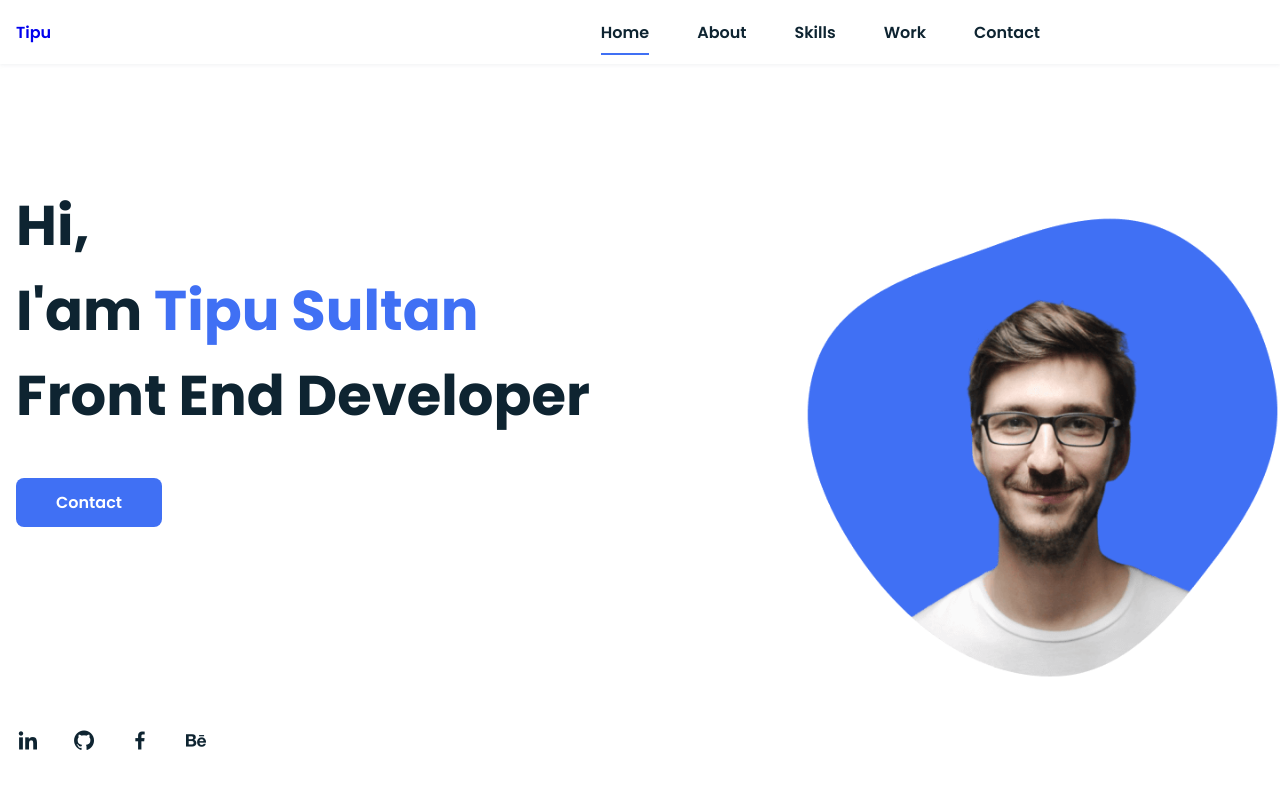
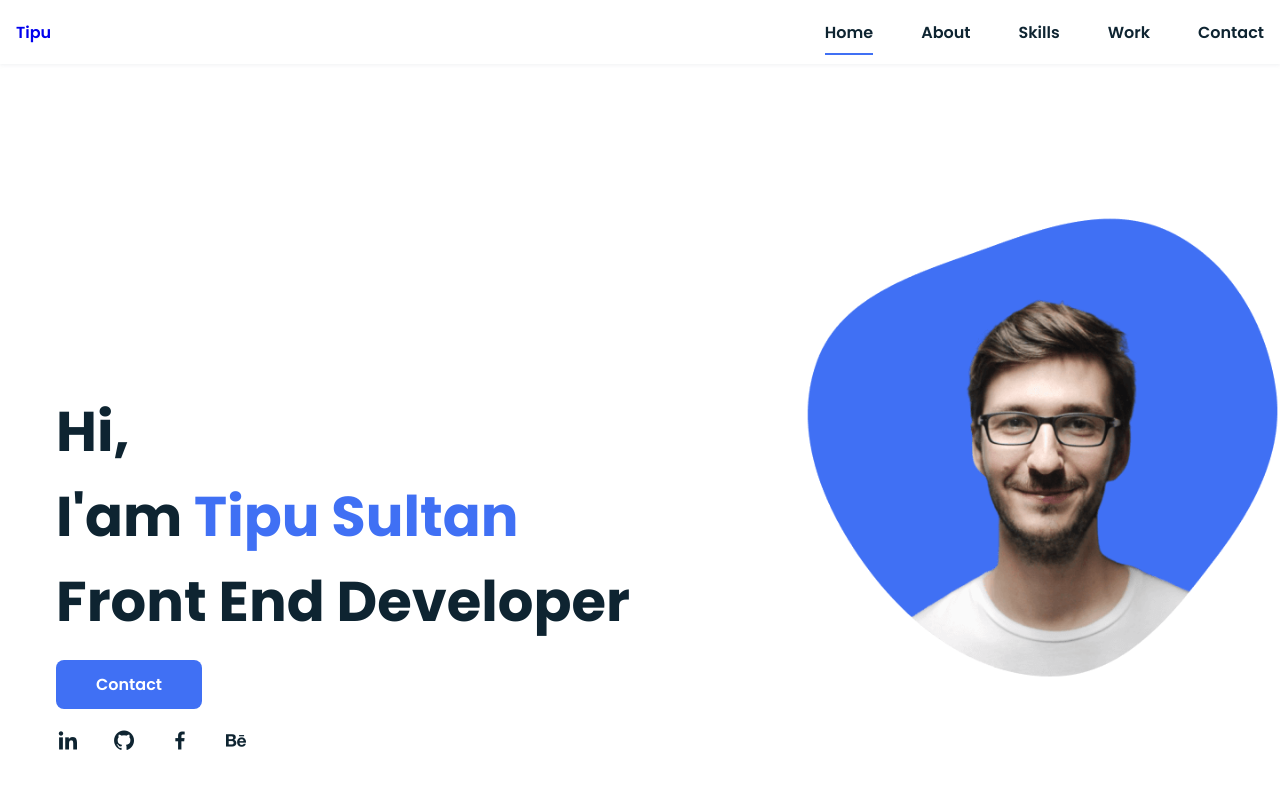
Before and after one commit to sultan288/Project-2_portfolio_html_css_js, a plain HTML site: page index.html in a window 1280 px wide. Shown: the top 804 px of the page. Drawn offline with nearby package versions, Linux system fonts and the light colour scheme.

Commit message:
update4dec

```diff
--- a/assets/css/styles.css
+++ b/assets/css/styles.css
@@ -108,7 +108,7 @@ img{
 }
 
 .bd-grid{
-    max-width: 1024px;
+    max-width: auto;
     display: grid;
     grid-template-columns: 100%;
     grid-column-gap: 2rem;
@@ -199,10 +199,12 @@ img{
 }
 .home__data{
     align-self: center;
+    margin-left: var(--mb-5);
 }
 .home__title{
     font-size: var(--big-font-size);
-    margin-bottom: var(--mb-5);
+    margin-bottom: var(--mb-2);
+    margin-top: var(--mb-1);
 }
 .home__title-color{
     color: var(--first-color);
@@ -210,6 +212,7 @@ img{
 .home__social{
     display: flex;
     flex-direction: column;
+    margin-top: var(--mb-2);
 }
 .home__social-icon{
     width: max-content;
--- a/assets/js/main.js
+++ b/assets/js/main.js
@@ -39,7 +39,8 @@ const sr = ScrollReveal({
 });
 
 // =====Scroll Home===
-sr.reveal('.home__title',{});
+sr.reveal('.home__title',{})
+sr.reveal('.home__img',{})
 sr.reveal('.button',{delay: 200});
 sr.reveal('home__img', {delay: 200});
 sr.reveal('home__social-icon',{interval: 200});
--- a/index.html
+++ b/index.html
@@ -47,15 +47,17 @@
             <section class="home bd-grid" id="home">
                <div class="home__data">
                     <h1 class="home__title"> Hi, <br> I'am <span class="home__title-color">Tipu Sultan</span><br> Front End Developer</h1>
-                    <a href="#" class="button">Contact</a>
+                    <a href="#contact" class="button">Contact</a>
+
+                    <div class="home__social">
+                        <a href="#" class="home__social-icon"><i class='bx bxl-linkedin' ></i></a>
+                        <a href="#" class="home__social-icon"><i class='bx bxl-github'></i></a>
+                        <a href="#" class="home__social-icon"><i class='bx bxl-facebook' ></i></a>
+                        <a href="#" class="home__social-icon"><i class='bx bxl-behance'></i></a>
+                    </div>
                </div>
 
-               <div class="home__social">
-                   <a href="#" class="home__social-icon"><i class='bx bxl-linkedin' ></i></a>
-                   <a href="#" class="home__social-icon"><i class='bx bxl-github'></i></a>
-                   <a href="#" class="home__social-icon"><i class='bx bxl-facebook' ></i></a>
-                   <a href="#" class="home__social-icon"><i class='bx bxl-behance'></i></a>
-               </div>
+
 
                <div class="home__img">
                    <img src="assets/img/perfil.png" alt="Profile picture">
@@ -181,7 +183,7 @@
                     <form action="" class="contact__form">
                         <input type="text" placeholder="Name" class="contact__input">
                         <input type="text" placeholder="Email" class="contact__input">
-                        <textarea name="" id="" cols="0" rows="10"></textarea>
+                        <textarea class="contact__input" name="" id="textarea" cols="46" rows="5" placeholder="Write Your Message"></textarea>
 
                         <input type="button" value="Submit" class="contact__button button">
                     </form>
```
